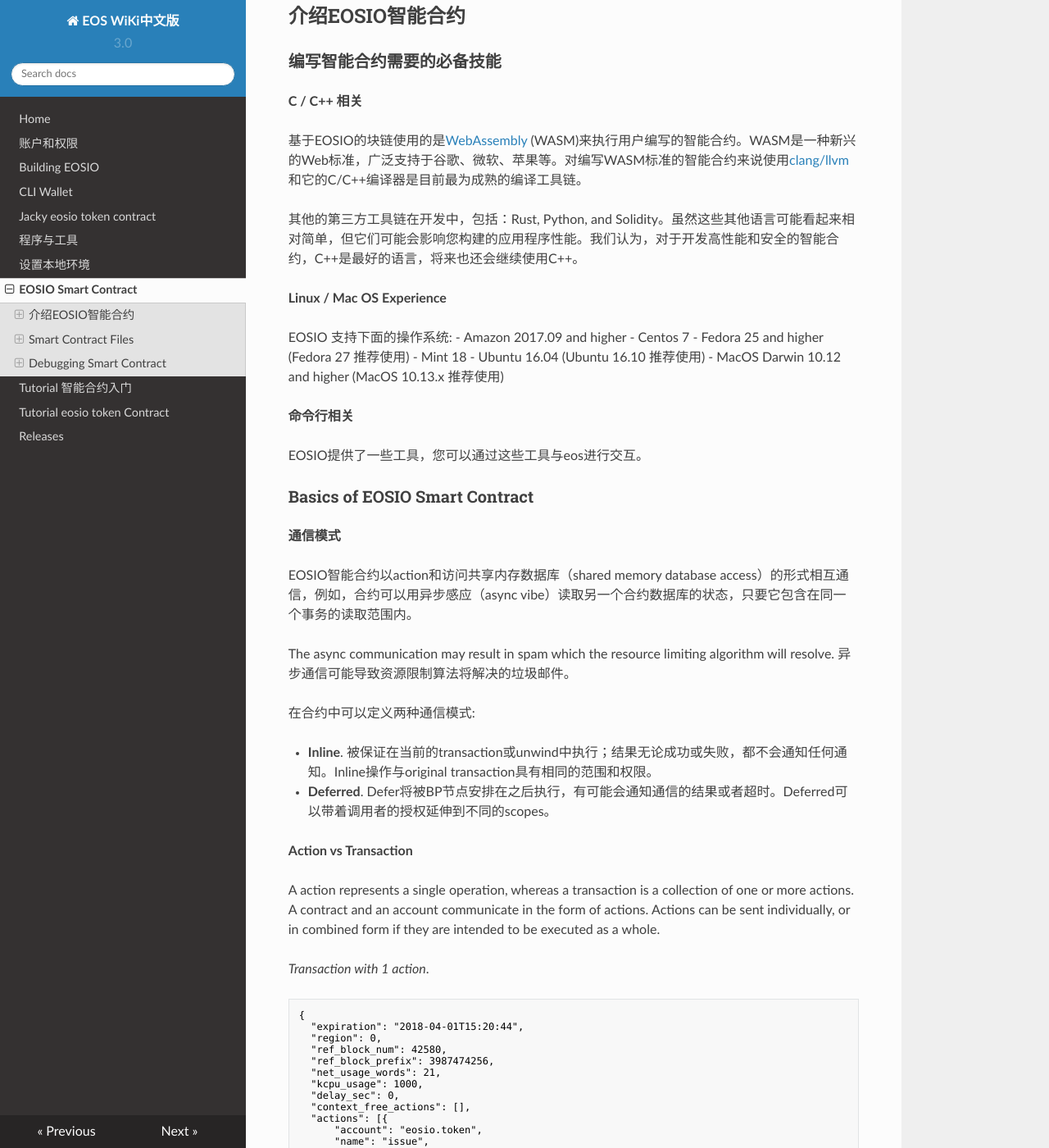
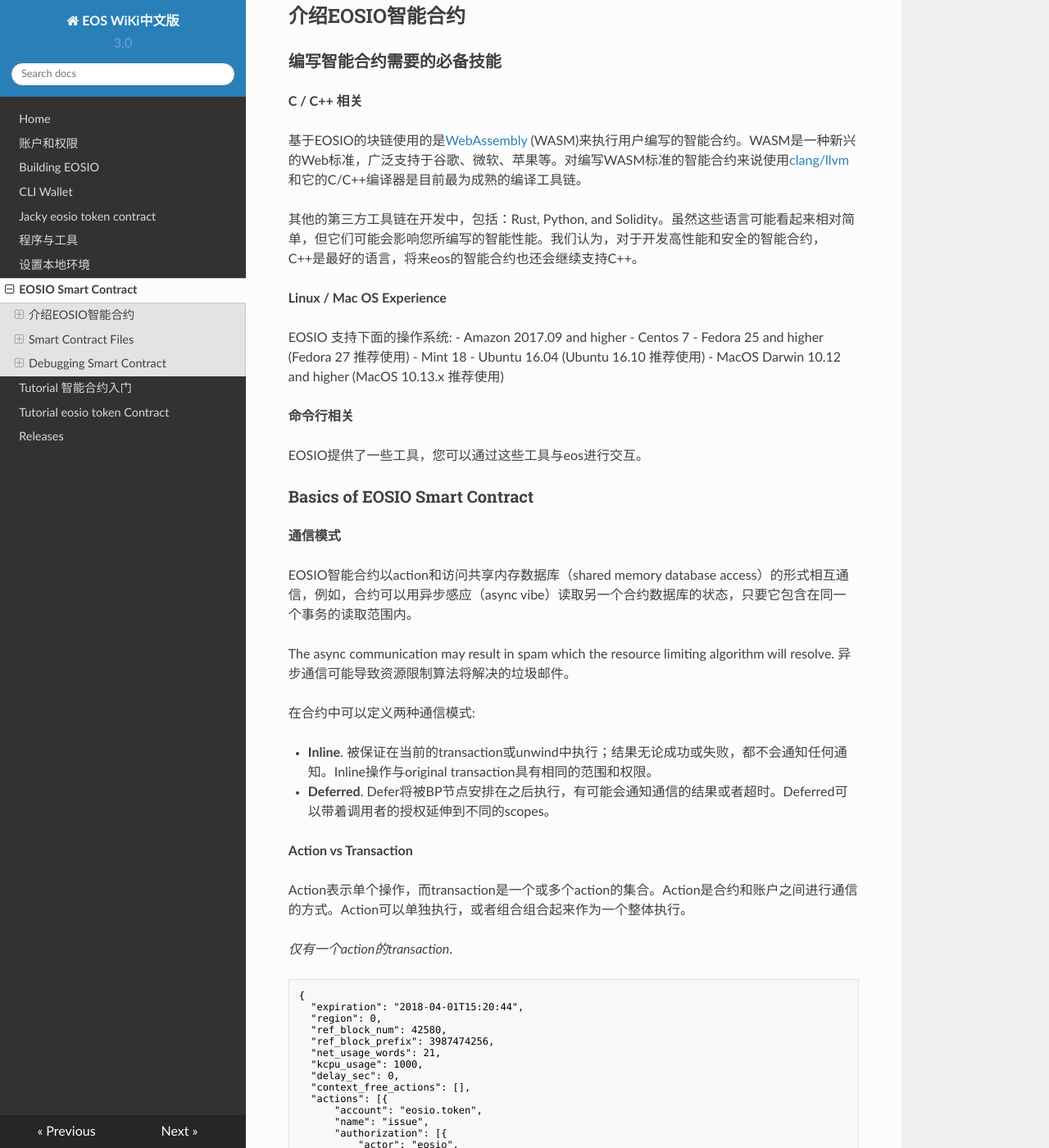
Before and after one commit to eostea/eos-wiki, an MkDocs documentation site: the page built from docs/Smart-Contract.md, in a window 1280 px wide and 1400 px high, scrolled down 496 px. Shown: the whole window at 82% size. Built offline with MkDocs 1.6.1, drawn with Linux system fonts in a browser that asks for light colours; nearby versions of some CDN libraries; some of the changed text lies outside the part shown.

Commit message:
Update Smart-Contract.md

````diff
--- a/docs/Smart-Contract.md
+++ b/docs/Smart-Contract.md
@@ -26,7 +26,7 @@
 
 基于EOSIO的块链使用的是[WebAssembly](http://webassembly.org/) (WASM)来执行用户编写的智能合约。WASM是一种新兴的Web标准，广泛支持于谷歌、微软、苹果等。对编写WASM标准的智能合约来说使用[clang/llvm](https://clang.llvm.org/)和它的C/C++编译器是目前最为成熟的编译工具链。
 
-其他的第三方工具链在开发中，包括：Rust, Python, and Solidity。虽然这些其他语言可能看起来相对简单，但它们可能会影响您构建的应用程序性能。我们认为，对于开发高性能和安全的智能合约，C++是最好的语言，将来也还会继续使用C++。
+其他的第三方工具链在开发中，包括：Rust, Python, and Solidity。虽然这些语言可能看起来相对简单，但它们可能会影响您所编写的智能性能。我们认为，对于开发高性能和安全的智能合约，C++是最好的语言，将来eos的智能合约也还会继续支持C++。
 
 **Linux / Mac OS Experience**
 
@@ -59,9 +59,9 @@ The async communication may result in spam which the resource limiting algorithm
 
 **Action vs Transaction**
 
-A action represents a single operation, whereas a transaction is a collection of one or more actions. A contract and an account communicate in the form of actions. Actions can be sent individually, or in combined form if they are intended to be executed as a whole.
+Action表示单个操作，而transaction是一个或多个action的集合。Action是合约和账户之间进行通信的方式。Action可以单独执行，或者组合组合起来作为一个整体执行。
 
-*Transaction with 1 action*.
+*仅有一个action的transaction*.
 
 ```base
 {
@@ -91,7 +91,7 @@ A action represents a single operation, whereas a transaction is a collection of
 }
 ```
 
-*Transaction with multiple actions*, these actions should either all be successed or all failed.
+*包含多个action的transaction*, 这些action要么全部成功要么全部失败.
 ```base
 {
   "expiration": "...",
````
